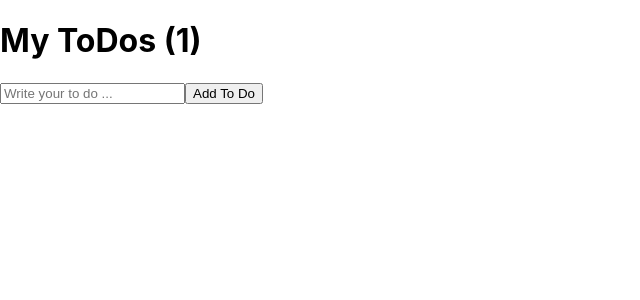
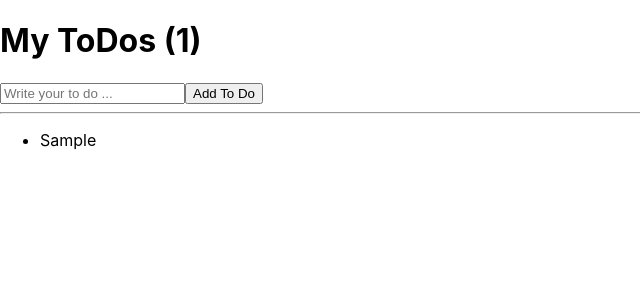
Before and after one commit to kyh0703/moveweb-clone, a React (Create React App) app: page / in a window 1280 px wide. Both pictures are taken after typing "Sample" into the empty fields and a click on the button "Add To Do". Shown: the top 300 px of the page, without its empty margins (0-640 px from the left). Built offline with nearby package versions, Linux system fonts and the light colour scheme.

Commit message:
7.2
 map은 하나의 array에 있는 item을 내가 원하는 무엇이든지로 바꿔즈는 역할을 하고 새로운 array로 리턴

```diff
--- a/src/App.js
+++ b/src/App.js
@@ -14,7 +14,6 @@ function App() {
     setToDos((currentArray) => [toDo, ...currentArray]);
     setToDo("");
   };
-  console.log(toDos);
 
   return (
     <div>
@@ -27,13 +26,16 @@ function App() {
           placeholder="Write your to do ..." />
         <button>Add To Do</button>
       </form >
+      <hr />
+      <ul>
+        {toDos.map((item, index) => (
+          <li key={index}>{item}</li>
+        ))}
+      </ul>
     </div>
   );
 }
 
 export default App;
 
-// toDo = 6
-// currentArray = [ 1, 2, 3, 4, 5]
-// setToDos((currentArray) => [toDo, ...currentArray]);
-// [6, 1, 2, 3, 4, 5]
+//  map은 하나의 array에 있는 item을 내가 원하는 무엇이든지로 바꿔즈는 역할을 하고 새로운 array로 리턴
```
